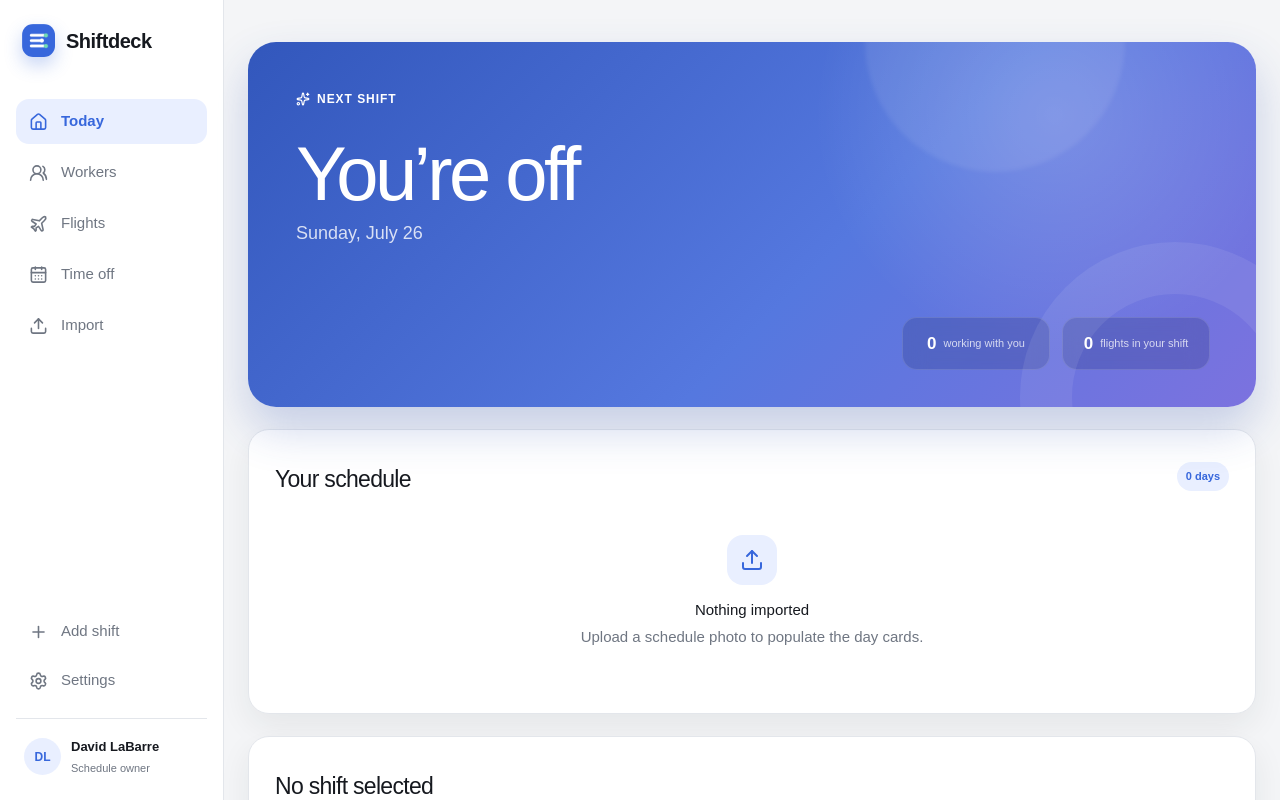
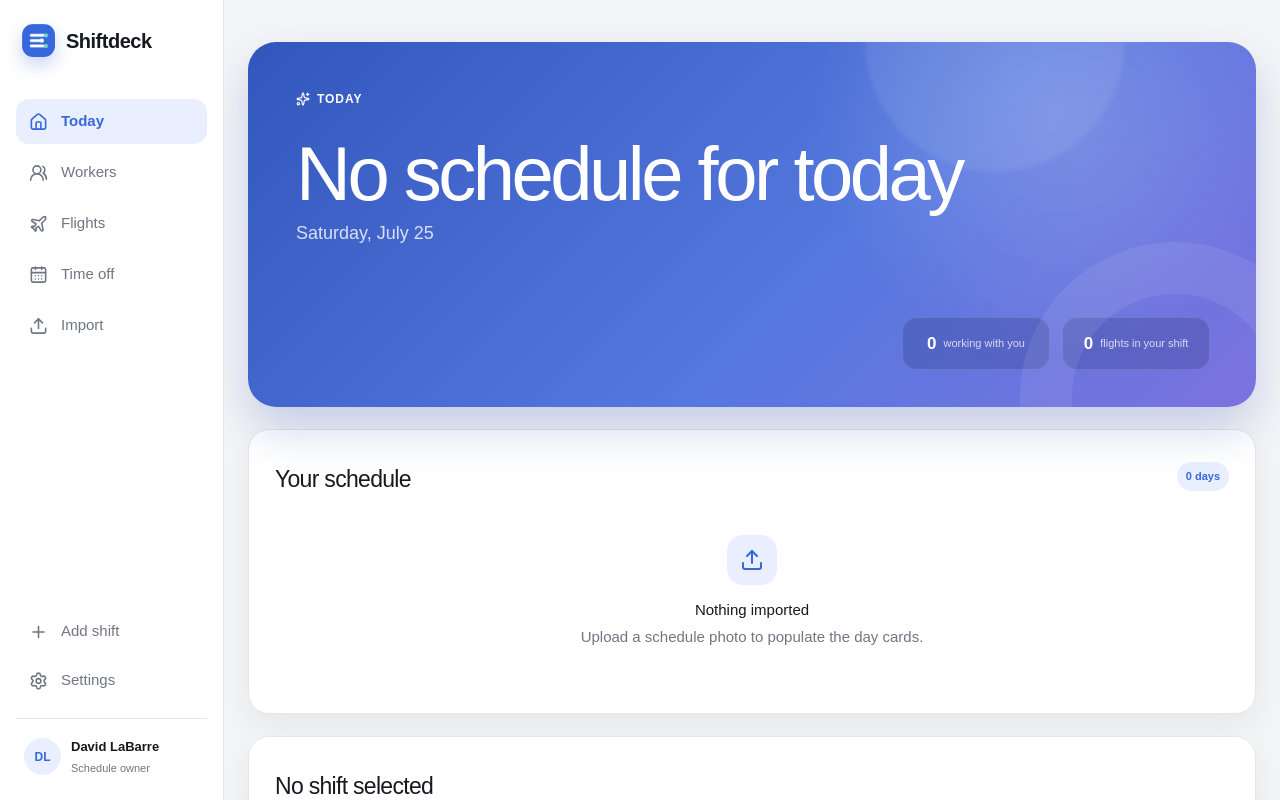
Before and after one commit to Frenchbear1/shiftdeck, a Next.js app: page / in a window 1280 px wide. Shown: the top 800 px of the page. Built offline with nearby package versions, Linux system fonts and the light colour scheme.

Commit message:
Show actual date on Today tab

```diff
--- a/app/page.tsx
+++ b/app/page.tsx
@@ -318,11 +318,19 @@ function icsTime(date: string, time: string, nextDay = false) {
   return `${year}${month}${day}T${hour}${minute}00`;
 }
 
+function localDateKey() {
+  const date = new Date();
+  const year = date.getFullYear();
+  const month = `${date.getMonth() + 1}`.padStart(2, "0");
+  const day = `${date.getDate()}`.padStart(2, "0");
+  return `${year}-${month}-${day}`;
+}
+
 export default function HomePage() {
   const [tab, setTab] = useState<Tab>("home");
   const [theme, setTheme] = useState<"light" | "dark">("light");
   const [prefs, setPrefs] = useState<Preferences>(DEFAULT_PREFS);
-  const [selectedDate, setSelectedDate] = useState("2026-07-26");
+  const [selectedDate, setSelectedDate] = useState(() => localDateKey());
   const [importedDates, setImportedDates] = useState<string[]>([]);
   const [events, setEvents] = useState<CalendarEvent[]>([]);
   const [settingsOpen, setSettingsOpen] = useState(false);
@@ -392,7 +400,7 @@ export default function HomePage() {
               typeof date === "string" && /^\d{4}-\d{2}-\d{2}$/.test(date),
           );
           setImportedDates(parsedDates);
-          setSelectedDate(parsedDates[0] ?? "2026-07-26");
+          setSelectedDate(localDateKey());
         } catch {
           localStorage.removeItem("shiftdeck.activeDates");
         }
@@ -789,6 +797,12 @@ export default function HomePage() {
     setShowAllFlights(false);
   };
 
+  const openTodayTab = () => {
+    setSelectedDate(localDateKey());
+    setShowAllFlights(false);
+    setTab("home");
+  };
+
   const updateTimeOffDate = (date: string) => {
     const shift = getWorkingShift(importedShifts, date, prefs.person);
     setTimeOffDraft({
@@ -833,7 +847,7 @@ export default function HomePage() {
   };
 
   const refreshFlightMatches = () => {
-    setToast(`Refreshed ${prefs.airline || "airline"} matches for ${cleanAirportCode(prefs.homeAirport)}`);
+    setToast("Live flight data is not connected yet");
   };
 
   const openAddShift = () => {
@@ -1080,7 +1094,7 @@ export default function HomePage() {
     ].forEach((key) => localStorage.removeItem(key));
     setPrefs(DEFAULT_PREFS);
     setTheme("light");
-    setSelectedDate("2026-07-26");
+    setSelectedDate(localDateKey());
     setImportedDates([]);
     setEvents([]);
     setImportState("idle");
@@ -1342,14 +1356,28 @@ export default function HomePage() {
     </div>
   );
 
-  const renderHome = () => (
+  const renderHome = () => {
+    const today = localDateKey();
+    const isToday = selectedDate === today;
+    const isLoadedDate = importedDateSet.has(selectedDate);
+    const heroTitle = myShift
+      ? `${formatTime(myShift.start)} – ${formatTime(myShift.end)}`
+      : isLoadedDate
+        ? isToday
+          ? "You’re off today"
+          : "You’re off"
+        : isToday
+          ? "No schedule for today"
+          : "No schedule loaded";
+
+    return (
     <div className="page-stack">
       <section className="hero-card">
         <div className="hero-glow" />
         <div className="hero-topline">
           <div className="eyebrow">
             <Sparkles size={14} />
-            Next shift
+            {isToday ? "Today" : "Selected day"}
           </div>
           {myEvent && (
             <button className="hero-edit" onClick={openEditShift} aria-label="Edit this shift">
@@ -1357,7 +1385,7 @@ export default function HomePage() {
             </button>
           )}
         </div>
-        <h1>{myShift ? `${formatTime(myShift.start)} – ${formatTime(myShift.end)}` : "You’re off"}</h1>
+        <h1>{heroTitle}</h1>
         <p>
           {formatDate(selectedDate, "long")}
           {myShift?.note ? ` · ${myShift.note}` : ""}
@@ -1428,7 +1456,8 @@ export default function HomePage() {
         )}
       </section>
     </div>
-  );
+    );
+  };
 
   const renderWorkers = () => (
     <div className="page-stack">
@@ -1962,12 +1991,12 @@ export default function HomePage() {
   return (
     <div className="app-shell">
       <aside className="sidebar">
-        <button className="brand" onClick={() => setTab("home")} aria-label="Shiftdeck home">
+        <button className="brand" onClick={openTodayTab} aria-label="Shiftdeck home">
           <span><img src="./apple-touch-icon.png" alt="" /></span>
           <b>Shiftdeck</b>
         </button>
         <nav aria-label="Main navigation">
-          <NavButton icon={<Home />} label="Today" active={tab === "home"} onClick={() => setTab("home")} />
+          <NavButton icon={<Home />} label="Today" active={tab === "home"} onClick={openTodayTab} />
           <NavButton icon={<UsersRound />} label="Workers" active={tab === "workers"} onClick={() => setTab("workers")} />
           <NavButton icon={<Plane />} label="Flights" active={tab === "flights"} onClick={() => setTab("flights")} />
           <NavButton icon={<CalendarDays />} label="Time off" active={tab === "timeoff"} onClick={openTimeOffTab} />
@@ -1985,7 +2014,7 @@ export default function HomePage() {
 
       <main>
         <header className="mobile-header">
-          <button className="brand" onClick={() => setTab("home")}><span><img src="./apple-touch-icon.png" alt="" /></span><b>Shiftdeck</b></button>
+          <button className="brand" onClick={openTodayTab}><span><img src="./apple-touch-icon.png" alt="" /></span><b>Shiftdeck</b></button>
           <div>
             <button onClick={openAddShift} aria-label="Add a shift"><Plus /></button>
             <button onClick={() => setSettingsOpen(true)} aria-label="Open settings"><Settings /></button>
@@ -2001,7 +2030,7 @@ export default function HomePage() {
       </main>
 
       <nav className="bottom-nav" aria-label="Mobile navigation">
-        <NavButton icon={<Home />} label="Today" active={tab === "home"} onClick={() => setTab("home")} />
+        <NavButton icon={<Home />} label="Today" active={tab === "home"} onClick={openTodayTab} />
         <NavButton icon={<UsersRound />} label="Workers" active={tab === "workers"} onClick={() => setTab("workers")} />
         <NavButton icon={<Plane />} label="Flights" active={tab === "flights"} onClick={() => setTab("flights")} />
         <NavButton icon={<CalendarDays />} label="Time off" active={tab === "timeoff"} onClick={openTimeOffTab} />
```
